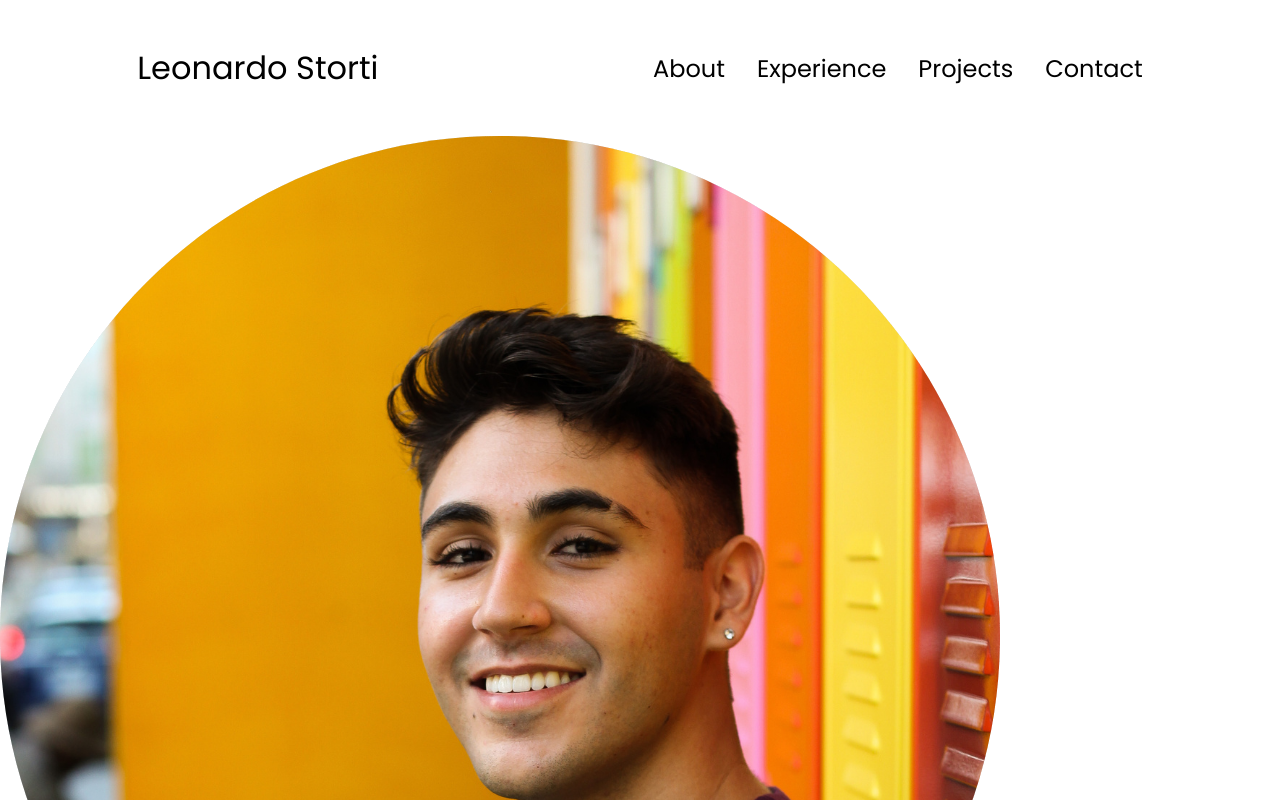
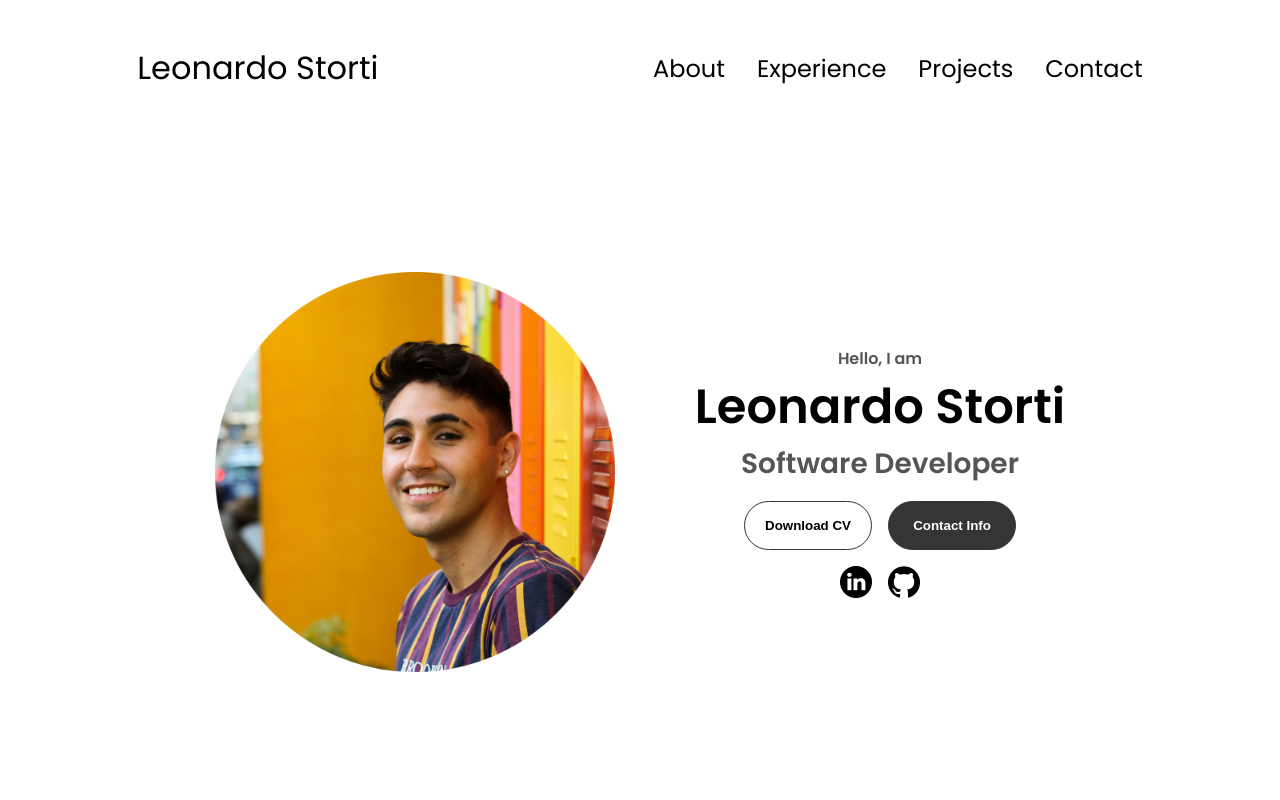
Before and after one commit to LeozinDaMassa/PortifolioBW, a plain HTML site: page index.html in a window 1280 px wide. Shown: the top 800 px of the page. Drawn offline with Linux system fonts and the light colour scheme.

Commit message:
Hero Section Done

```diff
--- a/index.html
+++ b/index.html
@@ -36,25 +36,34 @@
       </div>
     </nav>
     <section id="profile">
-      <div class="section_pic-container">
+      <div class="section__pic-container">
         <img
           src="./assets/profile-pic.png"
           alt="Leonardo Storti Profile Picture"
         />
       </div>
       <div class="section__text">
-        <p class="section__text__p1">Hello, I'm</p>
+        <p class="section__text__p1">Hello, I am</p>
         <h1 class="title">Leonardo Storti</h1>
         <p class="section__text__p2">Software Developer</p>
         <div class="btn-container">
           <button
             class="btn btn-color-2"
-            onclick="window.open('./assets/resume-resume-example')"
+            onclick="window.open('./assets/resume-example.pdf')"
           >
             Download CV
           </button>
+          <button class="btn btn-color-1" onclick="location.href='./#contact'">
+            Contact Info
+          </button>
         </div>
+      <div id="socials-container">
+        <img src="./assets/linkedin.png" alt="My Linkedin profile"
+        class="icon" onclick="location.href='https://www.linkedin.com/in/leonardostortimartins'">
+        <img src="./assets/github.png" alt="My Github profile"
+        class="icon" onclick="location.href='https://github.com/LeozinDaMassa'">
       </div>
+
     </section>
     <script src="script.js"></script>
   </body>
--- a/style.css
+++ b/style.css
@@ -143,3 +143,115 @@ a:hover {
 }
 
 /* Sections */
+
+section {
+  padding-top: 4vh;
+  height: 96vh;
+  margin: 0 10rem;
+  box-sizing: border-box;
+  min-height: fit-content;
+}
+.section-container {
+  display: flex;
+}
+
+/* Profile Section*/
+
+#profile {
+  display: flex;
+  justify-content: center;
+  gap: 5rem;
+  height: 80vh;
+}
+
+.section__pic-container {
+  display: flex;
+  height: 400px;
+  width: 400px;
+  margin: auto 0;
+}
+
+.section__text {
+  align-self: center;
+  text-align: center;
+}
+
+.section__text p {
+  font-weight: 600;
+}
+
+.section__text__p1 {
+  text-align: center;
+}
+
+.section__text__p2 {
+  font-size: 1.75rem;
+  margin-bottom: 1rem;
+}
+
+.title {
+  font-size: 3rem;
+  text-align: center;
+}
+
+#socials-container {
+  display: flex;
+  justify-content: center;
+  margin-top: 1rem;
+  gap: 1rem;
+}
+
+/* Icons */
+
+.icon {
+  cursor: pointer;
+  height: 2rem;
+}
+
+/* Buttons */
+
+.btn-container {
+  display: flex;
+  justify-content: center;
+  gap: 1rem;
+}
+
+.btn {
+  font-weight: 600;
+  transition: all 300ms ease;
+  padding: 1rem;
+  width: 8rem;
+  border-radius: 2rem;
+}
+
+.btn-color-1,
+.btn-color-2 {
+  border: rgb(53, 53, 53) 0.1rem solid;
+}
+
+.btn-color-1:hover,
+.btn-color-2:hover {
+  cursor: pointer;
+}
+
+.btn-color-1,
+.btn-color-2:hover {
+  background: rgb(53, 53, 53);
+  color: white;
+}
+
+.btn-color-1:hover {
+  background: rgb(0, 0, 0);
+}
+
+.btn-color-2 {
+  background: none;
+}
+
+.btn-color-2:hover {
+  border: rgb(255, 255, 255) 0.1rem solid;
+}
+
+.btn-container {
+  gap: 1rem;
+}
```
Also changed, not shown: 1 other file.
